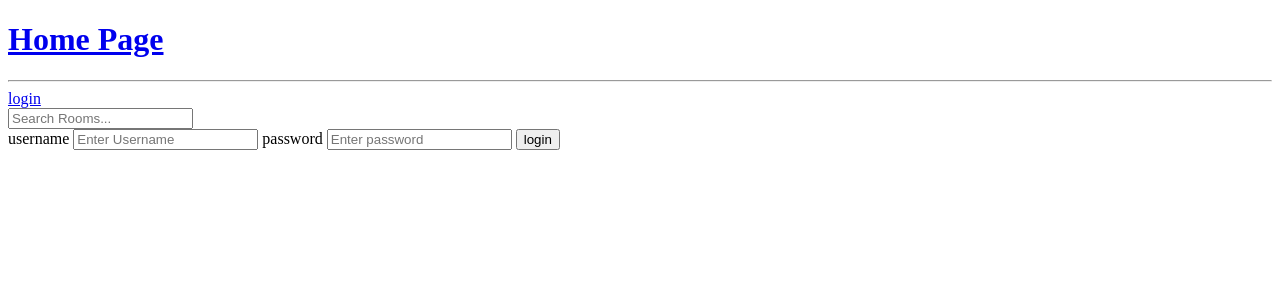
After one commit to YousefSedik/Learning-Django, a Django app: page /login/ in a window 1280 px wide. The commit adds this page. Shown: the top 300 px of the page. Run offline with Django 4.2, Linux system fonts and the light colour scheme.

Commit message:
second commit

```diff
--- /dev/null
+++ b/base/templates/base/login_register.html
@@ -0,0 +1,23 @@
+{% extends 'base/main.html' %}
+
+{% block content %}
+
+<div>
+
+    <form method="POST" action="">
+        {% csrf_token %}
+
+        <label for="">username </label>
+        <input type="text" name="username" placeholder="Enter Username">
+
+        <label for="">password </label>
+        <input type="password" name="password" placeholder="Enter password">
+
+        <input type="submit" value="login">
+    </form>
+
+
+
+
+</div>
+{% endblock %}
--- a/base/templates/base/main.html
+++ b/base/templates/base/main.html
@@ -6,6 +6,13 @@
     <title>{% block title%}{%endblock%}</title>
 </head>
 <body>
+    {% if messages %}
+    <ul class="messages">
+        {% for message in messages %}
+        {{ message }}
+        {% endfor %}
+    </ul>
+    {% endif %}
 
     {% for obj in rooms %}
     <div>
@@ -13,10 +20,19 @@
     </div>
     {% endfor %}
 
+<a href="{% url 'Home' %}"><h1>Home Page </h1><hr></a>
+<a href="{% url 'login' %}"> login </a>
+<br>
+
+<form action="{% url 'Home' %}" method=get>
+    <input type="text" name = 'q' placeholder="Search Rooms... " >
+
     {% block home%}{%endblock%}
     {% block Rooms%}{%endblock%}
 
     {% block content%}{%endblock%}
 
+
+</form>
 </body>
 </html>
--- a/base/templates/base/room.html
+++ b/base/templates/base/room.html
@@ -3,5 +3,4 @@
 {% block title%}Rooms{%endblock%}
 
 
-{% block test%}{{room.name}}{%endblock%}
-{% block Rooms%}{%endblock%}
+{% block test%}{{room}}{%endblock%}
--- a/base/urls.py
+++ b/base/urls.py
@@ -1,9 +1,10 @@
 from django.urls import path
 from . import views
 urlpatterns = [
+    path('login/', views.loginPage, name="login"),
     path('', views.Home, name="Home"),
     path('Room/', views.room, name="room"),
-    path('Roomsss/<str:pk>/', views.RoomSpeci, name='room'),
+    path('Room/<str:pk>/', views.RoomSpeci, name='roomm'),
     path('Room/create/', views.createRoom, name='createRoom'),
     path('Room/update/<str:pk>/', views.updateRoom, name='updateRoom'),
     path('Room/delete/<str:pk> /', views.deleteRoom, name='delete'),
--- a/base/views.py
+++ b/base/views.py
@@ -1,25 +1,50 @@
 from django.shortcuts import render, redirect
 from .models import Room, Topic, Message
 from .forms import RoomForm
-
+from django.db.models import Q
+from django.contrib.auth.models import User
+from django.contrib.messages import constants as messages
 
 # Create your views here.
 rooms = [{"name":"frontend", "id":1}, {"name":"backend", "id":2},{"name":"AI", "id":3}]
 
+
+def loginPage(re):
+    context = {}
+
+    if re.method == 'POST':
+
+        username = re.POST.get('username')
+        password = re.POST.get('password')
+        print(username, password)
+        try:
+            user = User.objects.get(username= username)
+        except:
+            messages.error(re, "user doesn't exist")
+
+    return render(re, 'base/login_register.html', context)
+
 def Home(request):
 
-    rooms = Room.objects.all()
+    q = request.GET.get('q') if request.GET.get('q') != None else ''
+
+    rooms = Room.objects.filter(Q(topic__name__contains=q) |
+                                Q(name__icontains=q) |
+                                Q(description__icontains = q)
+                                )
+
     context = {'data': rooms}
     topics = Topic.objects.all()
+    room_count = rooms.count()
+    context['room_count'] = room_count
     context['topics'] = topics
     return render(request, 'base/home.html', context)
 
 def room(re):
-    rooms = Room.objects.all()
-    context = {'room': rooms}
-    return render(re, 'base/room.html', context)
+    return render(re, 'base/room.html')
 
 def RoomSpeci(re, pk):
+    rooms = Room.objects.all()
 
     room = None
     for i in rooms:
```
Also changed, not shown: base/templates/base/home.html (+12 -10 lines), base/templates/base/navbar.html (renamed from Templetes/navbar.html, +7 -0 lines), db.sqlite3.
